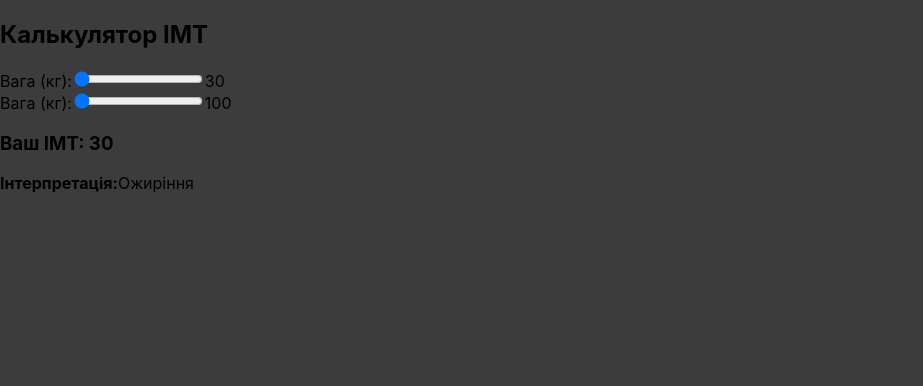
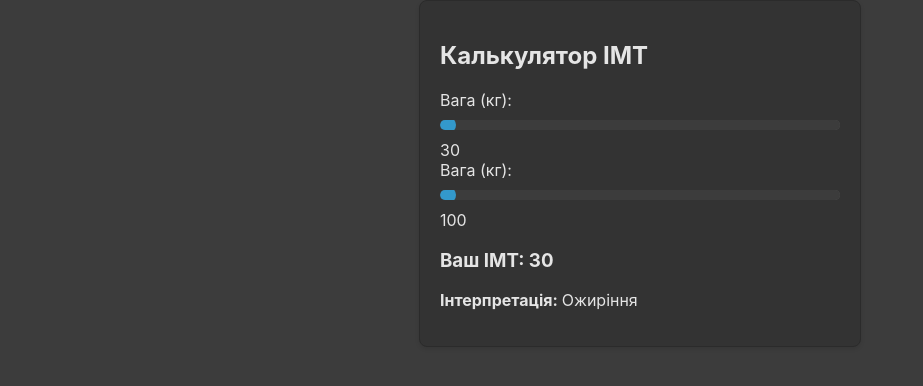
Before and after one commit to mishachernyak13/bmicalc, a React (Create React App) app: page /bmi in a window 1280 px wide. Shown: the top 386 px of the page, without its empty margins (0-923 px from the left). Built offline with nearby package versions, Linux system fonts and the light colour scheme.

Commit message:
style changes

```diff
--- /dev/null
+++ b/src/BMI.css
@@ -0,0 +1,39 @@
+/* Стилі для компонента BMI */
+.bmi-container {
+    max-width: 400px;
+    margin: 0 auto;
+    padding: 20px;
+    border: 1px solid #2b2b2b;
+    border-radius: 8px;
+    box-shadow: 0 2px 4px rgba(0, 0, 0, 0.1);
+    background-color: #333;
+    color: #e5e5e5;
+  }
+  .h-slider, .w-slider {
+    width: 100%;
+    height: 10px;
+    appearance: none;
+    background-color: #555;
+    border-radius: 5px;
+    outline: none;
+    margin: 10px 0;
+    cursor: pointer;
+  }
+  .h-slider::-webkit-slider-thumb,
+.w-slider::-webkit-slider-thumb {
+  -webkit-appearance: none;
+  width: 16px;
+  height: 16px;
+  border-radius: 50%;
+  margin-top: -3px;
+  background-color: #3399CC;
+  cursor: pointer;
+}
+
+.h-slider::-webkit-slider-runnable-track,
+.w-slider::-webkit-slider-runnable-track {
+  height: 10px;
+  background-color: #3c3c3c;
+  border-radius: 5px;
+  overflow:hidden;
+}
--- a/src/BMI.js
+++ b/src/BMI.js
@@ -1,4 +1,5 @@
 import React, { useState, useEffect } from 'react';
+import './BMI.css';
 
 function BMI() {
   const [weight, setWeight] = useState(30);
@@ -22,7 +23,7 @@ function BMI() {
   }, [weight, height]);
 
   return (
-    <div>
+    <div className="bmi-container"> {/* Додаємо клас для стилізації */}
       <h2>Калькулятор ІМТ</h2>
       <div>
         <label htmlFor="weightInput">Вага (кг):</label>
@@ -33,6 +34,7 @@ function BMI() {
           min="30"
           max="150"
           id="weightInput"
+          className="w-slider"
         />
         <span>{weight}</span>
       </div>
@@ -45,6 +47,7 @@ function BMI() {
           min="100"
           max="210"
           id="heightInput"
+          className="h-slider"
         />
         <span>{height}</span>
       </div>
@@ -52,7 +55,7 @@ function BMI() {
         <div>
           <h3>Ваш ІМТ: {bmi}</h3>
           <p>
-            <strong>Інтерпретація:</strong>
+            <strong>Інтерпретація: </strong>
             {bmi < 18.5 && 'Недостатня вага'}
             {bmi >= 18.5 && bmi < 24.9 && 'Норма'}
             {bmi >= 24.9 && bmi < 29.9 && 'Надлишкова вага'}
--- a/src/MedTest.css
+++ b/src/MedTest.css
@@ -1,20 +1,33 @@
+/* Стилі для компонента MedTest */
 .med-test-container {
-    max-width: 500px;
+  max-width: 400px;
   margin: 0 auto;
   padding: 20px;
+  border: 1px solid #2b2b2b;
+  border-radius: 8px;
+  box-shadow: 0 2px 4px rgba(0, 0, 0, 0.1);
+  background-color: #333;
+  color: #e5e5e5;
+}
+
+.med-test-container h1 {
+  font-size: 24px;
+  margin-bottom: 10px;
+}
+
+.med-test-container p {
+  font-size: 16px;
+  margin-bottom: 20px;
 }
 
 .question-container {
-    margin-bottom: 10px;
+  margin-bottom: 20px;
 }
 
 .question {
-    font-weight: bold;
-  }
-
-  .required-marker {
-    color: red;
-    margin-right: 5px;
+  font-size: 18px;
+  margin-bottom: 10px;
+  color: #3399CC;
 }
 
 .answer-label {
@@ -22,33 +35,37 @@
   margin-bottom: 5px;
 }
 
+.answer-label input {
+  margin-right: 10px;
+}
+
 .answer-text {
-    margin-left: 5px;
+  font-size: 14px;
+}
+
+.required-marker {
+  color: #FF9933;
 }
 
 .result-button {
-    background-color: #4caf50;
-    color: white;
   padding: 10px 20px;
+  background-color: #3399CC;
+  color: #e5e5e5;
   border: none;
   border-radius: 4px;
   cursor: pointer;
 }
 
 .result-button:hover {
-    background-color: #45a049;
+  background-color: #2C85B1;
 }
 
 .result-text {
-    font-weight: bold;
-    margin-top: 10px;
+  font-size: 18px;
+  margin-top: 20px;
   display: none;
 }
 
 .result-text.visible {
   display: block;
 }
-
-  .total-score {
-    margin-top: 10px;
-  }
--- a/src/MedTest.js
+++ b/src/MedTest.js
@@ -12,7 +12,7 @@ function MedTest() {
         desc: "Тест рівня тривожності",
         questions: [
             {
-                name: "*1. Ви нервували, відчували тривогу або були дуже напружені",
+                name: "* 1. Ви нервували, відчували тривогу або були дуже напружені",
                 answers: [
                     {
                         name: "Ніколи",
```
Lines whose indentation alone changed are shown as unchanged.
